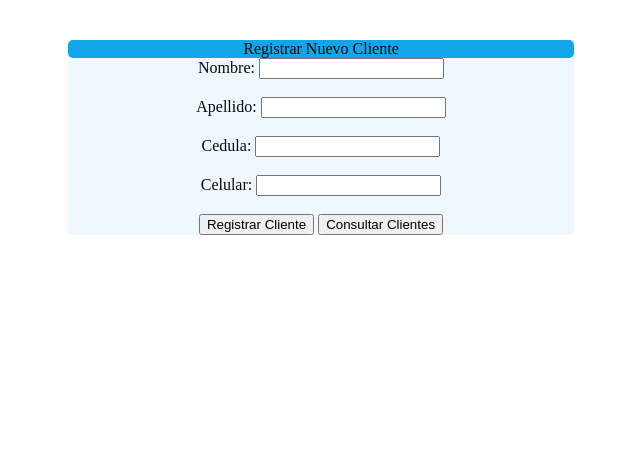
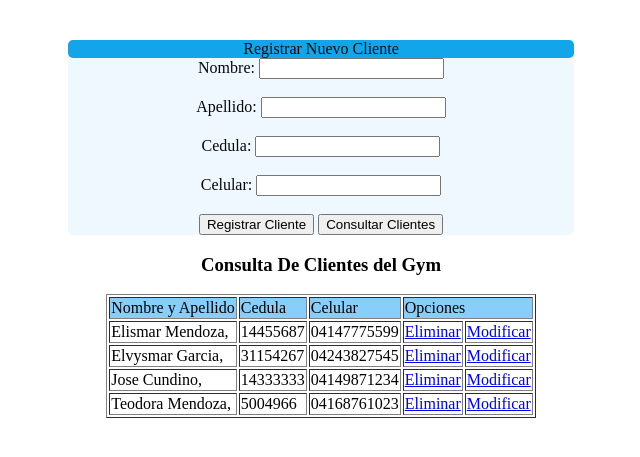
Before and after one commit to Mano-drop/MiCrud, a PHP site: page / in a window 1280 px wide. Shown: the part 58-515 px from the top of the page, without its empty margins (319-959 px from the left). Run offline with PHP 8.4, Linux system fonts and the light colour scheme; data comes from the database, SQL or seed files in the repository.

Commit message:
Mejora al Index
Signed-off-by: Mano-Drop <manuel.aleajandro@gmail.com>

```diff
--- a/index.php
+++ b/index.php
@@ -27,5 +27,31 @@
 </form>
 </div>
 
+<div style=" text-align: center;"> <h3>Consulta De Clientes del Gym</h3></div>
+
+<?php
+//conexion con la base de datos
+include("conexion.php");
+
+$solicitud = "SELECT * FROM clientes";
+$resultado = mysqli_query($conexion, $solicitud);
+
+echo "<table border='1' align='center'> <tr><td bgcolor='#87cefa'>Nombre y Apellido</td><td bgcolor='#87cefa'>Cedula</td><td bgcolor='#87cefa'>Celular</td><td bgcolor='#87cefa'; colspan='2'>Opciones</td></tr>";
+
+while($fila=mysqli_fetch_array($resultado)){
+
+    echo "<tr>";
+    echo "<td>" . $fila['Nombre'] ." " . $fila['Apellido'] . ",</td>";
+    echo "<td>" . $fila['Cedula']  . "</td>";
+    echo "<td>" . $fila['Celular']  . "</td>";
+    echo "<td><a href='eliminar.php?id=".$fila['ID']." '>Eliminar</a></td>";
+    echo "<td><a href='selecionar.php?id=".$fila['ID']." '>Modificar</a></td>";
+    echo "</tr>";
+}
+
+
+echo "</table>"
+
+?>
 </body>
 </html>
```
Also changed, not shown: Nuevo index.png (added).
